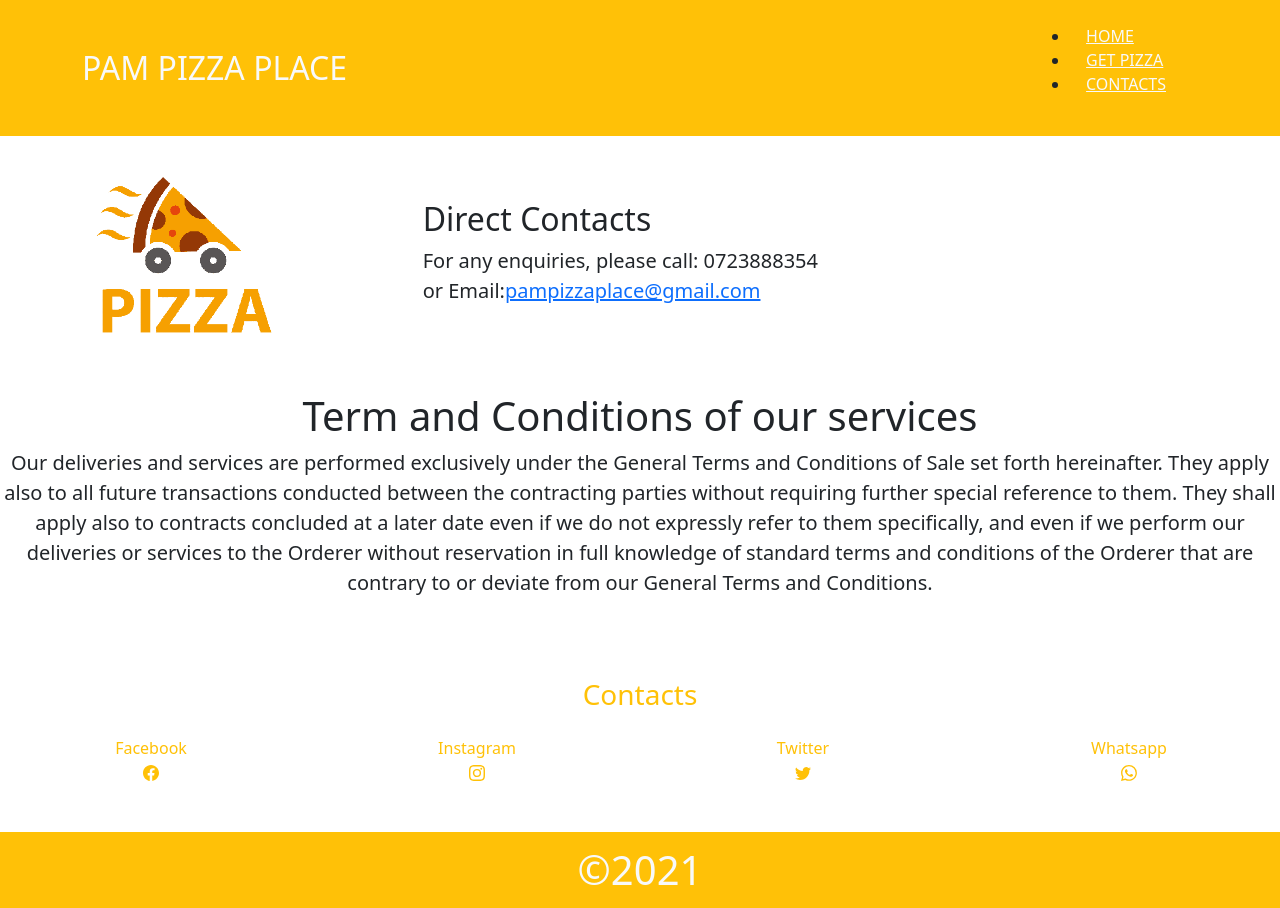
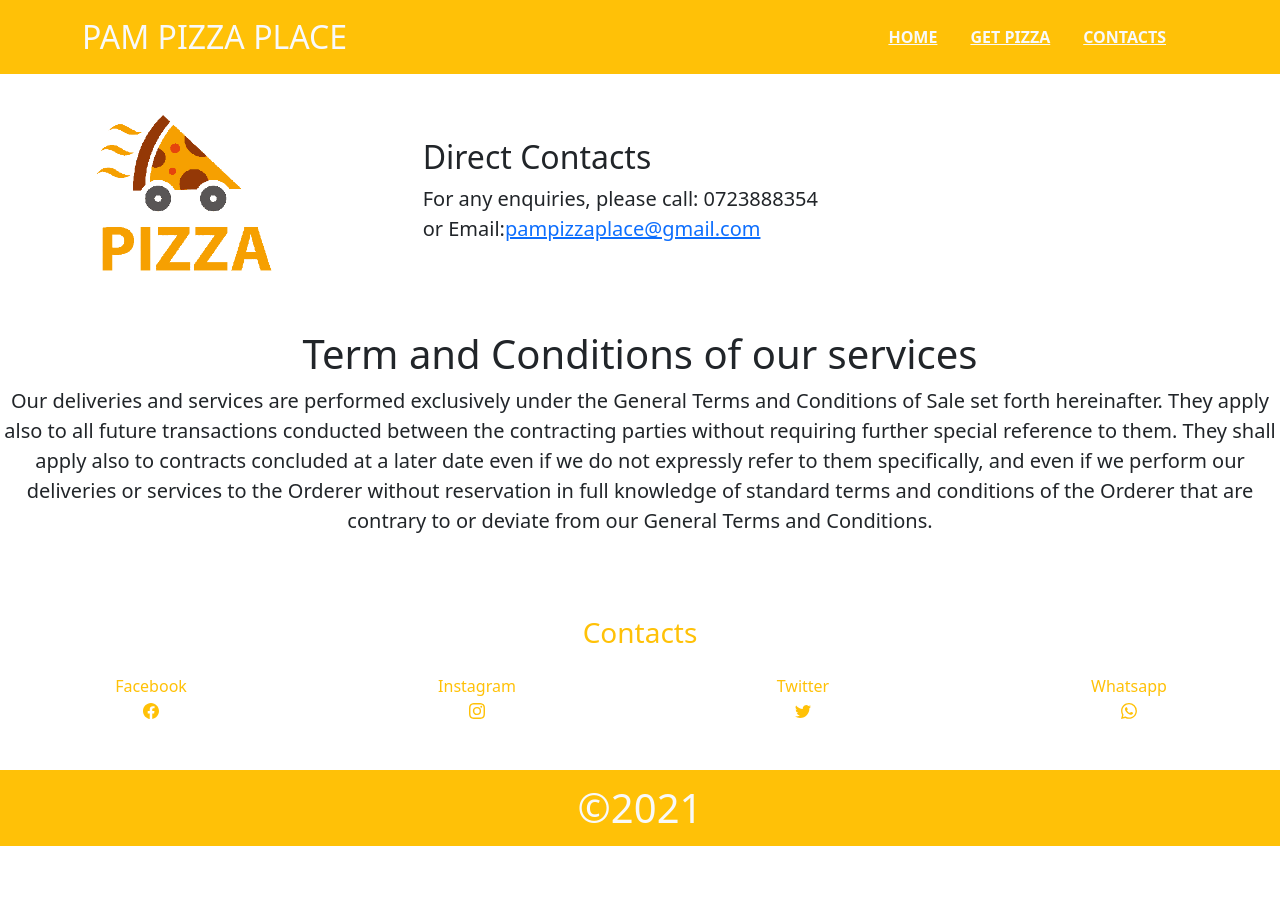
Before and after one commit to Michael-Otieno/pam-pizza-places, a plain HTML site: page contacts.html in a window 1280 px wide. After the commit the page ends 846 px from the top, so only its background shows below. Drawn offline with Linux system fonts and the light colour scheme.

Commit message:
add css style to contacts page

```diff
--- a/contacts.html
+++ b/contacts.html
@@ -5,7 +5,7 @@
     <meta http-equiv="X-UA-Compatible" content="IE=edge">
     <meta name="viewport" content="width=device-width, initial-scale=1.0">
     <link rel="stylesheet" href="css/bootstrap.css" rel='stylesheet' type="text/css">
-    <link rel="stylesheet" href="css/style.css" rel='stylesheet' type="text/css">
+    <link rel="stylesheet" href="css/contacts.css" rel='stylesheet' type="text/css">
 
     <title>pam piza place</title>
 </head>
```
